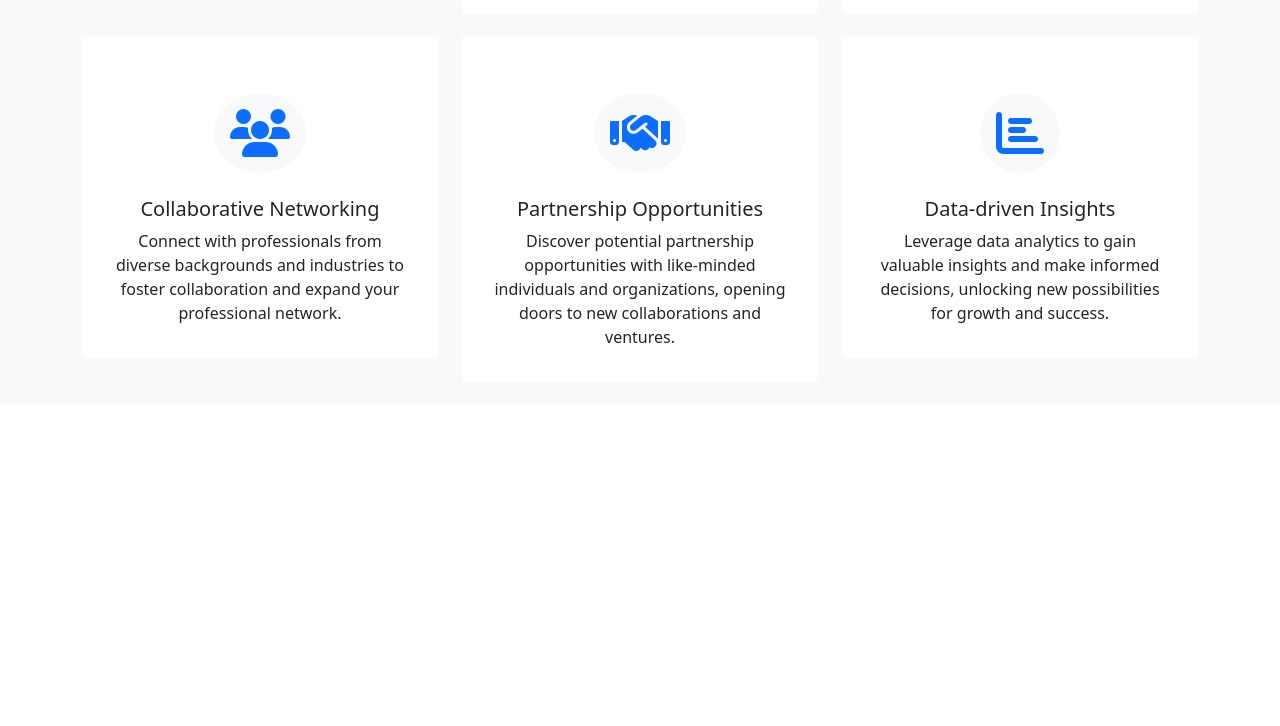
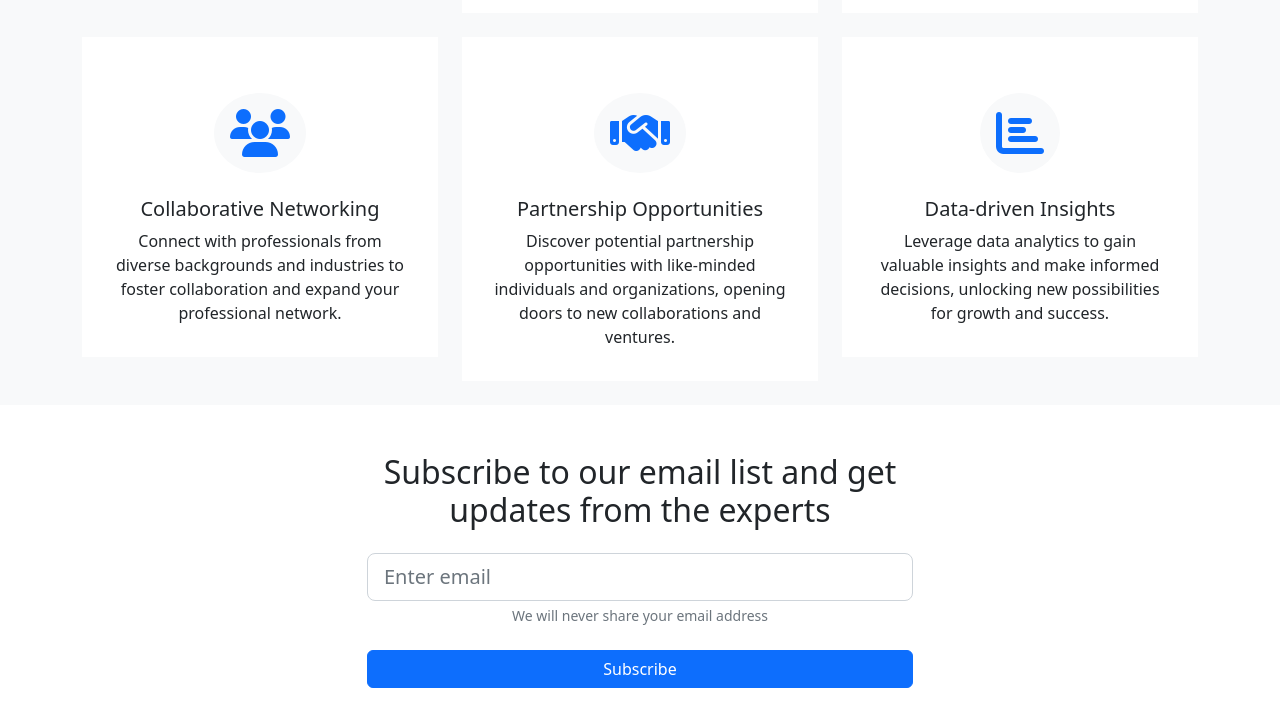
Before and after one commit to elvan/training-website-html-css-bootstrap-5, a website: page index.html in a window 1280 px wide. Shown: the part 4210-4936 px from the top of the page. Before the commit the page ends 4663 px from the top, so only its background shows below. Drawn offline with nearby package versions, Linux system fonts and the light colour scheme; files that its build step writes are made by us from their sources.

Commit message:
subscribe form

```diff
--- a/index.html
+++ b/index.html
@@ -535,6 +535,30 @@
       </div>
     </section>
 
+    <!-- Subscribe Form -->
+    <section id="subscribe" class="subscribe my-5">
+      <div class="container">
+        <div class="row">
+          <div class="col-md-6 offset-md-3 text-center">
+            <h2>Subscribe to our email list and get updates from the experts</h2>
+            <form>
+              <div class="my-4">
+                <input
+                  type="email"
+                  class="form-control form-control-lg"
+                  placeholder="Enter email"
+                />
+                <div class="form-text">We will never share your email address</div>
+              </div>
+              <div class="d-grid">
+                <button class="btn btn-primary">Subscribe</button>
+              </div>
+            </form>
+          </div>
+        </div>
+      </div>
+    </section>
+
     <script
       src="https://cdn.jsdelivr.net/npm/bootstrap@5.2.3/dist/js/bootstrap.bundle.min.js"
       integrity="sha384-kenU1KFdBIe4zVF0s0G1M5b4hcpxyD9F7jL+jjXkk+Q2h455rYXK/7HAuoJl+0I4"
```
